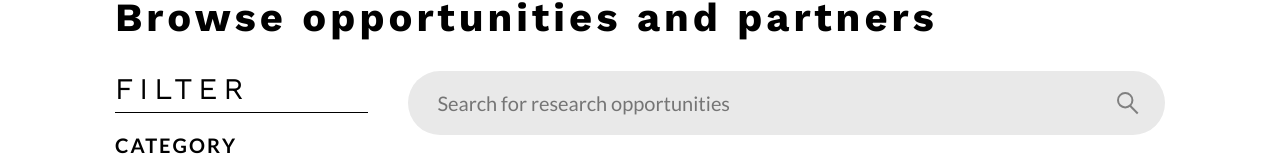
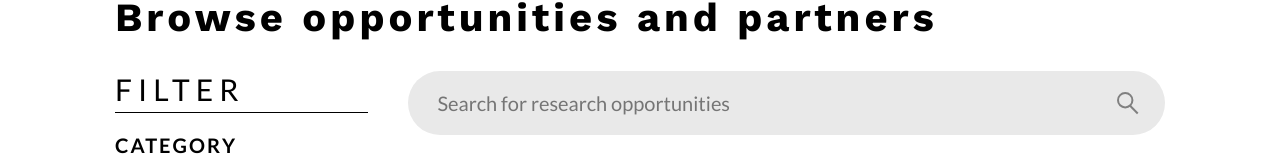
Before and after one commit to gnaww/pryde-connect, a React (Create React App) app in the folder frontend/: page /browse in a window 1280 px wide. Shown: the part 176-339 px from the top of the page. Built offline with nearby package versions, Linux system fonts and the light colour scheme.

Commit message:
newline + removed commented out CSS

```diff
--- a/frontend/src/styles/Homepage.module.css
+++ b/frontend/src/styles/Homepage.module.css
@@ -2,7 +2,7 @@
     flex: 1;
 }
 
-.container h1, h2 {
+.container h1, .container h2 {
     font-family: Work Sans;
 }
 
@@ -169,7 +169,7 @@
 }
 
 .getStarted {
-    background: #49AEE9;
+    background: #49aee9;
     display: flex;
     color: white;
 }
@@ -253,5 +253,4 @@
 
 .logoWrapper img {
     height: 80%;
-    /* height: 496px; */
 }
```
